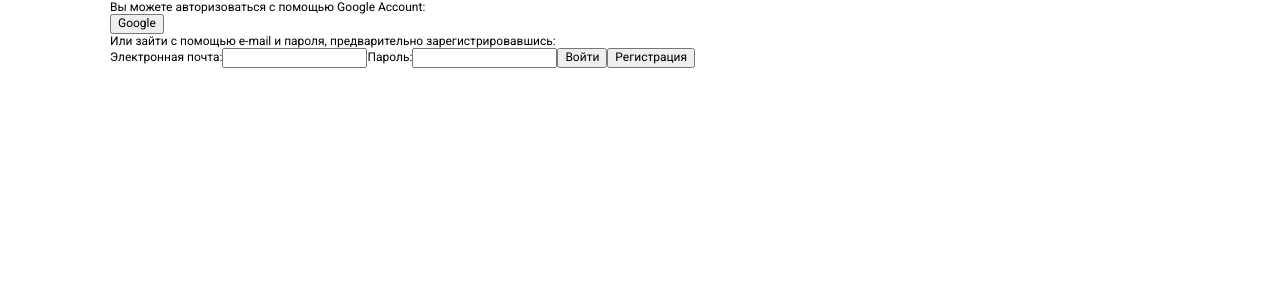
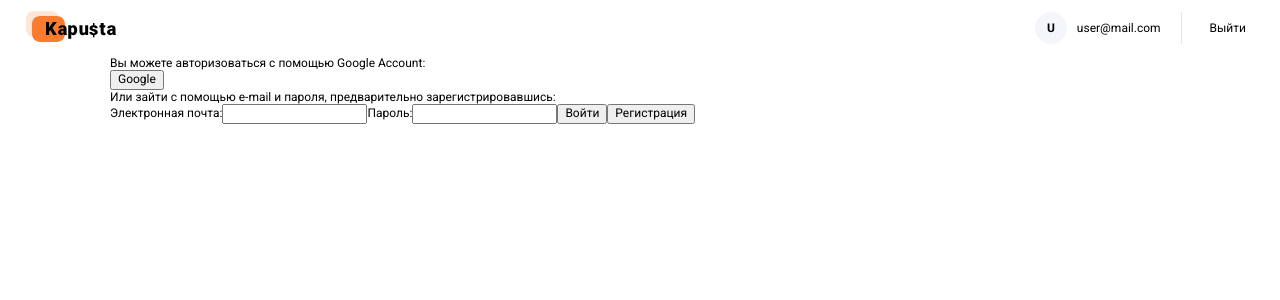
Before and after one commit to yankyrychenko/goit-react-project, a React (Create React App) app: page / in a window 1280 px wide. Shown: the top 300 px of the page. Built offline with nearby package versions, Linux system fonts and the light colour scheme.

Commit message:
99% хедера готово

```diff
--- a/src/components/Header/Header.js
+++ b/src/components/Header/Header.js
@@ -1,15 +1,27 @@
 import React from 'react';
 import { Link } from 'react-router-dom';
+// import { useSelector } from 'react-redux';
 // Components
-import Container from '../Container/Container';
+import UserMenu from './UserMenu/UserMenu';
+// Styles
+import './Header.module.scss';
+// Others
+import { routes } from '../../routes/routes';
+import sprite from '../../img/sprite.svg';
 
 const Header = () => {
+  // const isAuthenticated = useSelector(state => Boolen(state.auth.token));
+
   return (
-    <Container>
-      <header>
-        <Link></Link>
-      </header>
-    </Container>
+    <header>
+      <Link to={routes.home} className="logo">
+        <svg width="90" height="31">
+          <use href={sprite + '#icon-logo'}></use>
+        </svg>
+      </Link>
+      {/* {isAuthenticated && <UserMenu />} */}
+      <UserMenu />
+    </header>
   );
 };
 
--- a/src/components/Header/Header.module.scss
+++ b/src/components/Header/Header.module.scss
@@ -0,0 +1,15 @@
+@import '../../styles/_mixins.scss';
+
+header {
+  background-color: white;
+  min-height: 56px;
+  display: flex;
+  align-items: center;
+  justify-content: space-between;
+
+  padding: 0 19px;
+
+  @include for-size(tablet) {
+    padding: 0 26px;
+  }
+}
--- /dev/null
+++ b/src/components/Header/UserMenu/UserMenu.js
@@ -0,0 +1,28 @@
+// import { useSelector } from 'react-redux';
+// Styles
+import styles from './UserMenu.module.scss';
+// import './UserMenu.module.scss'; //! почему-то не работает
+// Others
+import sprite from '../../../img/sprite.svg';
+
+const UserMenu = () => {
+  // const user = useSelector(state => state.auth.user.email);
+
+  return (
+    <div className={styles.UserMenu}>
+      {/* <div className="UserMenu"> //! почему-то не работает */}
+      <div className={styles.user}>
+        <span className={styles.userIcon}>U</span>
+        <p className={styles.userEmail}>user@mail.com</p>
+      </div>
+      <button type="button" className={styles.logoutButton}>
+        <svg className={styles.logoutButtonIcon} width="16" height="16">
+          <use href={sprite + '#icon-logout-1'}></use>
+        </svg>
+        <p className={styles.logoutButtonText}>Выйти</p>
+      </button>
+    </div>
+  );
+};
+
+export default UserMenu;
--- /dev/null
+++ b/src/components/Header/UserMenu/UserMenu.module.scss
@@ -0,0 +1,75 @@
+@import '../../../styles/_mixins.scss';
+@import '../../../styles/_variables.scss';
+
+.UserMenu {
+  display: flex;
+}
+
+.user {
+  display: flex;
+  align-items: center;
+  border-right: 1px solid #e0e5eb;
+
+  @include for-size(mobile-only) {
+    border: none;
+  }
+}
+
+.userIcon {
+  display: flex;
+  justify-content: center;
+  align-items: center;
+  min-width: 32px;
+  min-height: 32px;
+  background-color: $primary-gray-color;
+  border-radius: 50%;
+  font-weight: 700;
+
+  margin-right: 10px;
+
+  @include for-size(mobile-only) {
+    margin-right: 7px;
+  }
+}
+
+.userEmail {
+  margin-right: 20px;
+
+  @include for-size(mobile-only) {
+    display: none;
+  }
+}
+
+.logoutButton {
+  display: flex;
+  align-items: center;
+  margin: 0 0 0 20px;
+  padding: 0 8px;
+  background-color: transparent;
+  border: none;
+
+  &:hover,
+  &:focus {
+    text-decoration: underline;
+
+    @include for-size(mobile-only) {
+      background-color: $primary-gray-color;
+    }
+  }
+
+  @include for-size(mobile-only) {
+    margin: 0;
+  }
+}
+
+.logoutButtonIcon {
+  @include for-size(tablet) {
+    display: none;
+  }
+}
+
+.logoutButtonText {
+  @include for-size(mobile-only) {
+    display: none;
+  }
+}
```
